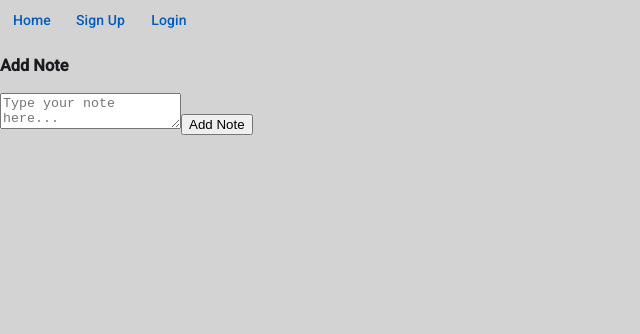
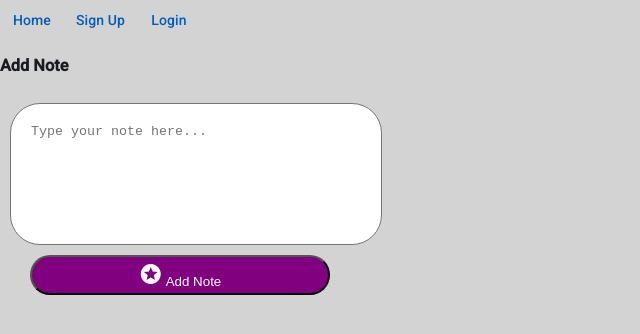
Before and after one commit to JCruz6725/TaskManager_Web_FrontEnd, an Angular app: page /editTaskDetails in a window 1280 px wide. Shown: the top 334 px of the page, without its empty margins (0-640 px from the left). Built offline with nearby package versions, Linux system fonts and the light colour scheme.

Commit message:
add note page css done

```diff
--- a/src/app/Components/EditTaskDetails/create-note/create-note.css
+++ b/src/app/Components/EditTaskDetails/create-note/create-note.css
@@ -0,0 +1,34 @@
+.notes-container{
+    display: flex;
+    flex-direction: column;
+    order: 2;
+}
+
+.note-textarea{
+    width: 330px;
+    height: 100px;
+    padding: 20px;
+    margin: 10px;
+    background-color: white;
+    field-sizing: content;
+    min-height: 2em;
+    max-height: 300px;
+    overflow: auto;
+    resize: none;
+    border-radius: 30px;
+}
+
+.submit-note{
+   text-align: center;
+   cursor: pointer;
+   border-radius: 50px;
+   width: 300px;
+   margin: 30px;
+    padding: 5px;
+    height: 40px;
+   margin-top: auto;
+   background-color: purple;
+   color: white;
+}
+
+.submit-note:hover{background-color: rgb(29, 27, 28); color:purple;}
--- a/src/app/Components/EditTaskDetails/create-note/create-note.html
+++ b/src/app/Components/EditTaskDetails/create-note/create-note.html
@@ -1,11 +1,12 @@
 <div class="notes-container">
   <h3>Add Note</h3>
 
-  <textarea
-   [(ngModel)]="noteText" class="note-textarea"
+  <textarea  [(ngModel)]="noteText" class="note-textarea"
     placeholder="Type your note here..."
    ></textarea>
 
-  <button (click)="submitNote()">Add Note</button>
+  <button (click)="submitNote()" class="submit-note">
+     <mat-icon>stars</mat-icon>
+    Add Note</button>
 
 </div>
--- a/src/app/Components/EditTaskDetails/create-note/create-note.ts
+++ b/src/app/Components/EditTaskDetails/create-note/create-note.ts
@@ -3,10 +3,11 @@ import { NoteService } from '../../../Services/NoteServices/note-service';
 import { DataSharingService } from '../../../Services/TaskServices/DataSharingService/data-sharing-service';
 import { FormsModule, ReactiveFormsModule } from '@angular/forms';
 import { CommonModule } from '@angular/common';
+import { MatIconModule } from '@angular/material/icon';
 
 @Component({
   selector: 'app-create-note',
-  imports: [ CommonModule, FormsModule],
+  imports: [ CommonModule, FormsModule, MatIconModule],
   templateUrl: './create-note.html',
   styleUrl: './create-note.css',
 })
```
